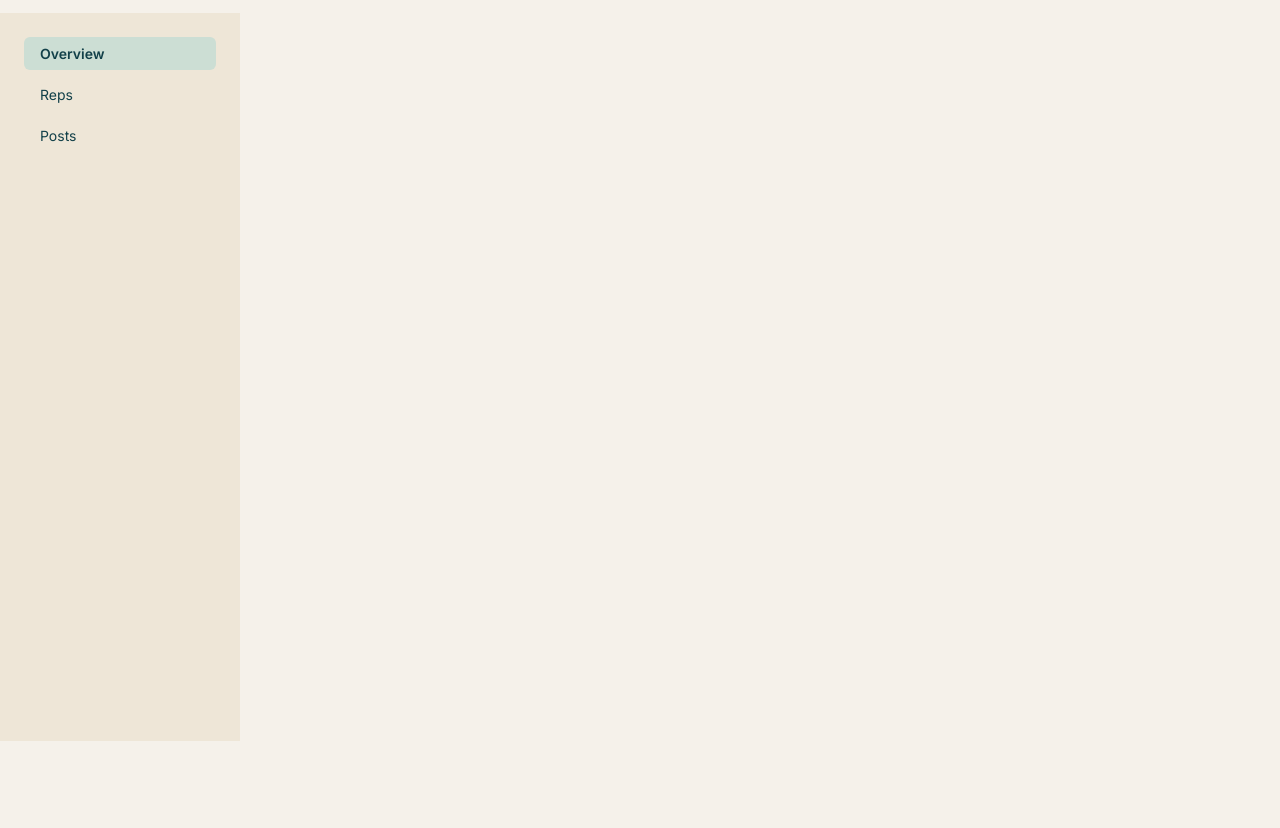
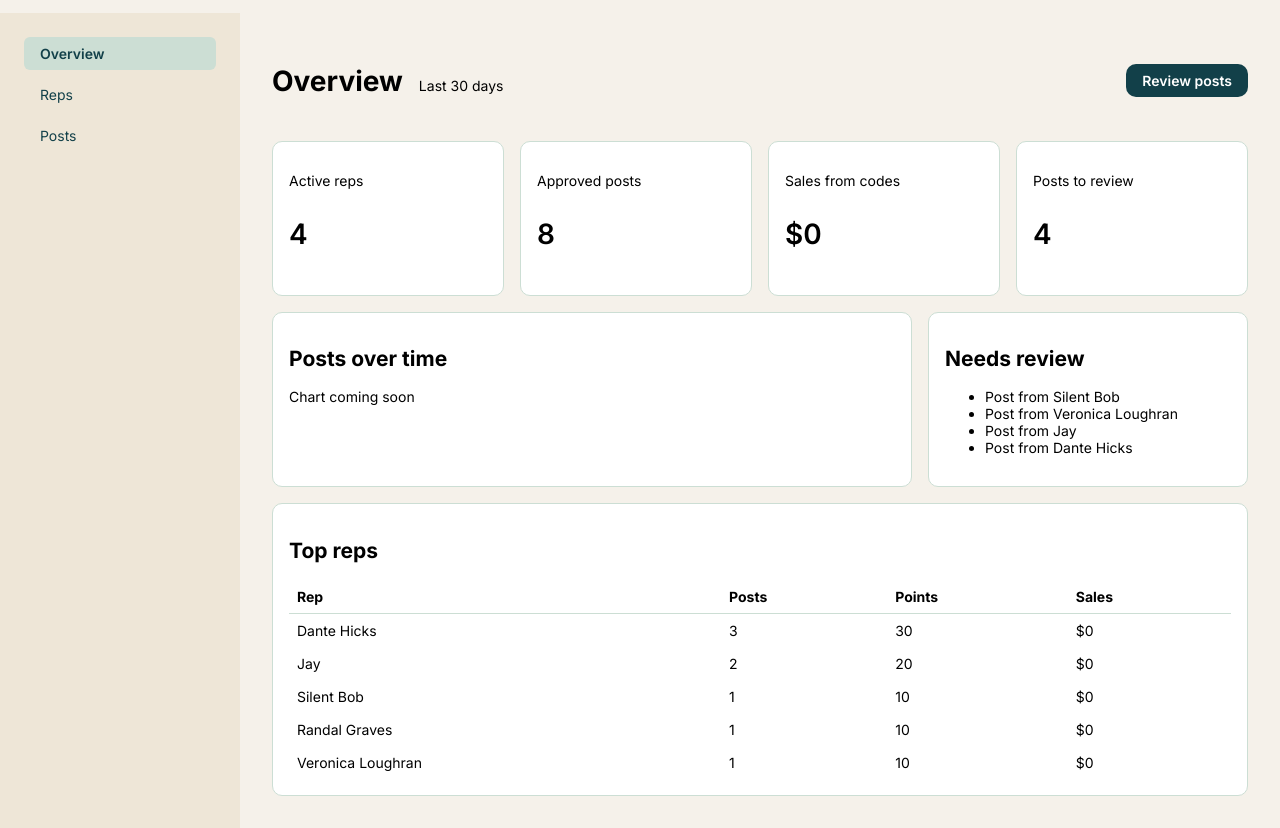
Before and after one commit to rangywulf/pr-app, a plain HTML site: page phase 3/index.html in a window 1280 px wide. Shown: the part 59-887 px from the top of the page. Before the commit the page ends 800 px from the top, so only its background shows below. Drawn offline with Linux system fonts and the light colour scheme.

Commit message:
Finish Overview page
- Add calculateEarned(repId) to logic.js (sums earned points only)
- Add fillTopReps() to overview.js: top 5 reps by earned points,
  approved post count, $0 sales placeholder
- Needs review list shows rep name only (platform removed)
- Fix sentence case on "Approved posts" label
- Add components.css: page header row, Review posts button,
  4-column metric grid, card/panel style, big metric numbers,
  2fr/1fr chart row, row spacing, full-width table with header line

```diff
--- a/phase 3/css/components.css
+++ b/phase 3/css/components.css
@@ -0,0 +1,76 @@
+/* Components: cards, tables, badges, modal, toasts */
+
+/* Page header: title on the left, button on the right */
+.page-header {
+    display: flex;
+    justify-content: space-between;
+    align-items: center;
+    margin-bottom: var(--space-md);
+}
+
+/* Title and "Last 30 days" side by side, letters on the same line */
+.page-header-text {
+    display: flex;
+    align-items: baseline;
+    gap: var(--space-sm);
+}
+
+/* Primary button: deep teal box with white text */
+.button-link {
+    background-color: var(--color-primary);
+    color: var(--color-surface);
+    text-decoration: none;
+    padding: var(--space-xs) var(--space-sm);
+    border-radius: 10px;
+    font-weight: var(--weight-semibold);
+}
+
+/* Metric cards: 4 equal columns */
+.metric-grid {
+    display: grid;
+    grid-template-columns: repeat(4, 1fr);
+    gap: var(--space-sm);
+}
+
+/* white box with a thin mint border */
+.metric-card, .panel {
+    background-color: var(--color-surface);
+    border: 1px solid var(--color-accent-soft);
+    border-radius: 10px;
+    padding: var(--space-sm);
+}
+
+/* Big number inside each metric card */
+.metric-value {
+    font-size: var(--text-number);
+    font-weight: var(--weight-semibold);
+}
+
+/* Chart and Needs review: chart gets 2/3, review list 1/3 */
+.overview-row {
+    display: grid;
+    grid-template-columns: 2fr 1fr;
+    gap: var(--space-sm);
+}
+
+/* Space below the card rows so they don't touch */
+.metric-grid, .overview-row {
+    margin-bottom: var(--space-sm);
+}
+
+/* Tables: full width, calls packed together */
+.data-table {
+    width: 100%;
+    border-collapse: collapse;
+}
+
+/* Table cells: left-aligned with a little breathing room */
+.data-table th, .data-table td {
+    text-align: left;
+    padding: var(--space-xs);
+}
+
+/* Divider under the header row */
+.data-table th {
+    border-bottom: 1px solid var(--color-accent-soft);
+}
--- a/phase 3/index.html
+++ b/phase 3/index.html
@@ -5,32 +5,97 @@
         <meta name="viewport" content="width=device-width, initial-scale=1.0">
         <title>Overview | Shiver</title>
 
-        <!-- Google Fonts-->
+        <!-- Google Fonts -->
         <link rel="preconnect" href="https://fonts.googleapis.com">
         <link rel="preconnect" href="https://fonts.gstatic.com" crossorigin>
         <link href="https://fonts.googleapis.com/css2?family=Fredoka:wght@300..700&family=Inter:ital,opsz,wght@0,14..32,100..900;1,14..32,100..900&display=swap" rel="stylesheet">
 
-        <!--Site styles-->
+        <!--Site styles -->
         <link href="css/brand.css" rel="stylesheet" />
         <link href="css/layout.css" rel="stylesheet" />
         <link href="css/components.css" rel="stylesheet" />
         <script src="js/data.js" defer></script>
         <script src="js/data-access.js" defer></script>
         <script src="js/logic.js" defer></script>
+        <script src="js/overview.js" defer></script>
     </head>
     <body>
+        <!-- Top Bar: logo, search, shop name (same on every page) -->
         <header class="top-bar">
             <img src="images/Shiver_Main_Logo.png" alt="Shiver" class="logo" />
             <input type="search" placeholder="Search" aria-label="Search" class="search" />
             <span class="shop-name">Hippie Goth Stickers</span>
         </header>
+
+        <!-- Sidebar navigation (same on every page) -->
         <nav class="sidebar" aria-label="Main">
             <a href="index.html" class="nav-link active" aria-current="page">Overview</a>
             <a href="reps.html" class="nav-link">Reps</a>
             <a href="posts.html" class="nav-link">Posts</a>
         </nav>
+
+        <!-- Page content: everything unique to Overview -->
         <main class="page-content">
+            <header class="page-header">
+                <div class="page-header-text">
+                    <h1>Overview</h1>
+                    <p class="page-subtitle">Last 30 days</p>
+                </div>
+                <a href="posts.html" class="button-link">Review posts</a>
+            </header>
 
+            <!-- Metric cards: numbers filled in by overview.js using each id -->
+            <section class="metric-grid" aria-label="Key metrics">
+                <article class="metric-card">
+                    <p class="metric-label">Active reps</p>
+                    <p class="metric-value" id="metric-active-reps">0</p>
+                </article>
+                <article class="metric-card">
+                    <p class="metric-label">Approved posts</p>
+                    <p class="metric-value" id="metric-posts">0</p>
+                </article>
+                <article class="metric-card">
+                    <p class="metric-label">Sales from codes</p>
+                    <p class="metric-value" id="metric-sales">$0</p>
+                </article>
+                <article class="metric-card">
+                    <p class="metric-label">Posts to review</p>
+                    <p class="metric-value" id="metric-review">0</p>
+                </article>
+            </section>
+
+            <!-- Chart and Needs review, side by side -->
+            <section class="overview-row">
+                <section class="panel chart-panel">
+                    <h2 class="panel-title">Posts over time</h2>
+                    <!-- Chart placeholder -->
+                    <div class="chart-placeholder" id="posts-chart">Chart coming soon</div>
+                </section>
+                <section class="panel review-panel">
+                    <h2 class="panel-title">Needs review</h2>
+                    <!-- Pending posts list, filled in by overview.js -->
+                    <ul id="review-list" class="review-list">
+
+                    </ul>
+                </section>
+            </section>
+            <!-- Top reps table: rows filled in by overview.js -->
+            <section class="panel top-reps-panel">
+                <h2 class="panel-title">Top reps</h2>
+                <table class="data-table">
+                    <thead>
+                        <tr>
+                            <th scope="col">Rep</th>
+                            <th scope="col">Posts</th>
+                            <th scope="col">Points</th>
+                            <th scope="col">Sales</th>
+                        </tr>
+                    </thead>
+                    <tbody id="top-reps-body">
+
+                    </tbody>
+                </table>
+            </section>
         </main>
     </body>
 </html>
--- a/phase 3/js/logic.js
+++ b/phase 3/js/logic.js
@@ -10,3 +10,16 @@ function calculateBalance(repId) {
 
     return total;
 }
+
+// Add up rep's total earned points (ignoring redemptions)
+function calculateEarned(repId) {
+    let total = 0;
+    const transactions = getHistory(repId);
+    for (const t of transactions) {
+        if (t.amount > 0) {
+            total = total + t.amount;
+        }
+    }
+
+    return total;
+}
--- a/phase 3/js/overview.js
+++ b/phase 3/js/overview.js
@@ -0,0 +1,50 @@
+/* Overview page with data */
+function fillMetricCards() {
+    /* Active reps card */
+    const reps = getReps();
+    const activeReps = reps.filter(rep => rep.status === "active");
+    const activeCard = document.getElementById("metric-active-reps");
+    activeCard.textContent = activeReps.length;
+
+    /* Posts to review card */
+    const posts = getPosts();
+    const pendingPosts = posts.filter(post => post.status === "pending");
+    const reviewCard = document.getElementById("metric-review");
+    reviewCard.textContent = pendingPosts.length;
+
+    /* Posts card */
+    const approvedPosts = posts.filter(post => post.status === "approved");
+    const postsCard = document.getElementById("metric-posts");
+    postsCard.textContent = approvedPosts.length;
+}
+
+/* Needs review list */
+function fillReviewList() {
+    const pendingPosts = getPosts().filter(post => post.status === "pending");
+    const list = document.getElementById("review-list");
+    for (const post of pendingPosts) {
+        const rep = getRepById(post.repId);
+        const item = document.createElement("li");
+        item.textContent = `Post from ${rep.name}`;
+        list.appendChild(item);
+    }
+}
+
+/* Display top 5 reps */
+function fillTopReps() {
+    const tbody = document.getElementById("top-reps-body");
+    const sortedReps = getReps().slice().sort((a,b) => calculateEarned(b.id) - calculateEarned(a.id));
+    const topReps = sortedReps.slice(0,5);
+
+    // Make one table row for each of the top 5 reps
+    for (const rep of topReps) {
+        const approvedCount = getPosts().filter(post => post.repId === rep.id && post.status === "approved").length;
+        const row = document.createElement("tr");
+        row.innerHTML = `<td>${rep.name}</td><td>${approvedCount}</td><td>${calculateEarned(rep.id)}</td><td>$0</td>`;
+        tbody.appendChild(row);
+    }
+}
+
+fillMetricCards();
+fillReviewList();
+fillTopReps();
```
